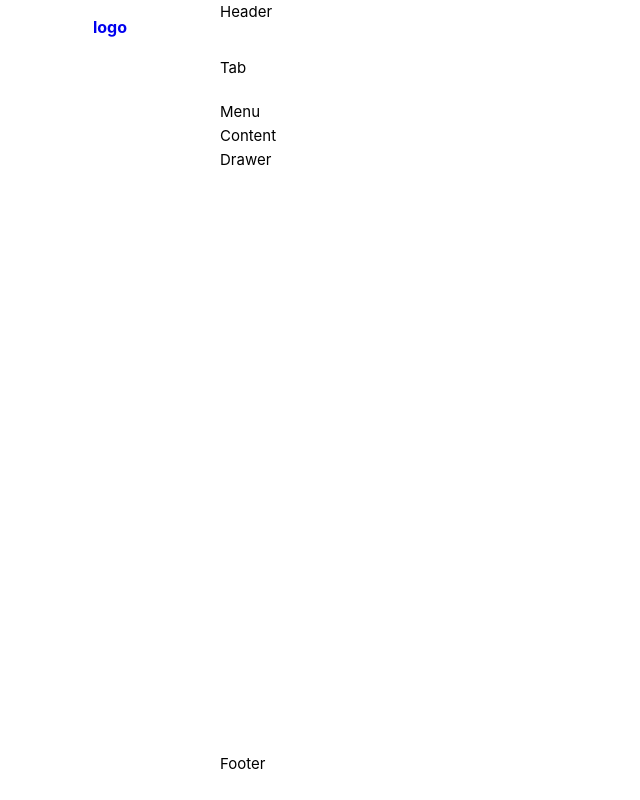
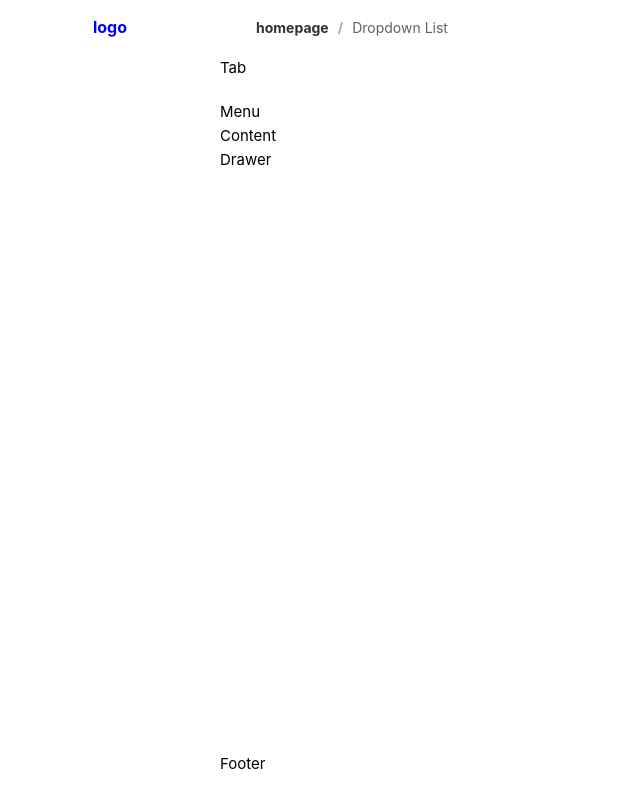
Before and after one commit to cigarette-strawberry/menu, a Vue app: page / in a window 1280 px wide. Shown: the whole page, without its empty margins (0-640 px from the left). Built offline with nearby package versions, Linux system fonts and the light colour scheme.

Commit message:
feat:添加Header

```diff
--- a/src/layout/modules/Breadcrumb.vue
+++ b/src/layout/modules/Breadcrumb.vue
@@ -0,0 +1,26 @@
+<script setup lang="ts">
+defineOptions({
+  name: ''
+});
+
+import { useThemeStore } from '@/stores/modules/theme';
+const themeStore = useThemeStore();
+</script>
+
+<template>
+  <ElBreadcrumb v-if="themeStore.header.breadcrumb.visible">
+    <ElBreadcrumbItem :to="{ path: '/' }">homepage</ElBreadcrumbItem>
+    <ElBreadcrumbItem>
+      <ElDropdown>
+        <p>Dropdown List</p>
+        <template #dropdown>
+          <ElDropdownMenu>
+            <ElDropdownItem> Action 1 </ElDropdownItem>
+          </ElDropdownMenu>
+        </template>
+      </ElDropdown>
+    </ElBreadcrumbItem>
+  </ElBreadcrumb>
+</template>
+
+<style lang="scss" scoped></style>
--- a/src/layout/modules/Header.vue
+++ b/src/layout/modules/Header.vue
@@ -2,10 +2,54 @@
 defineOptions({
   name: ''
 });
+import { useThemeStore } from '@/stores/modules/theme';
+
+import Logo from '@/layout/modules/Logo.vue';
+import Breadcrumb from '@/layout/modules/Breadcrumb.vue';
+
+interface Props {
+  /** Whether to show the logo */
+  showLogo?: App.Global.HeaderProps['showLogo'];
+  /** Whether to show the menu toggler */
+  showMenuToggler?: App.Global.HeaderProps['showMenuToggler'];
+  /** Whether to show the menu */
+  showMenu?: App.Global.HeaderProps['showMenu'];
+}
+
+defineProps<Props>();
+
+const themeStore = useThemeStore();
 </script>
 
 <template>
-  <div>Header</div>
+  <div class="layout-Header">
+    <Logo v-if="showLogo" class="layout-Logo" :style="{ width: themeStore.sider.width + 'px' }" />
+    <div v-if="showMenu" id="__GLOBAL_HEADER_MENU__" class="layout-Header __GLOBAL_HEADER_MENU__"></div>
+    <div v-else class="layout-Header __GLOBAL_HEADER_MENU__">
+      <Breadcrumb class="layout-Breadcrumb" />
+    </div>
+  </div>
 </template>
 
-<style lang="scss" scoped></style>
+<style lang="scss" scoped>
+.layout-Header {
+  display: flex;
+  align-items: center;
+  height: 100%;
+  padding: 0 12px;
+}
+
+.layout-Logo {
+  height: 100%;
+}
+
+.__GLOBAL_HEADER_MENU__ {
+  height: 100%;
+  overflow: hidden;
+  flex: 1;
+
+  .layout-Breadcrumb {
+    margin-left: 12px;
+  }
+}
+</style>
```
Also changed, not shown: src/typings/app.d.ts (+90 -0 lines).
